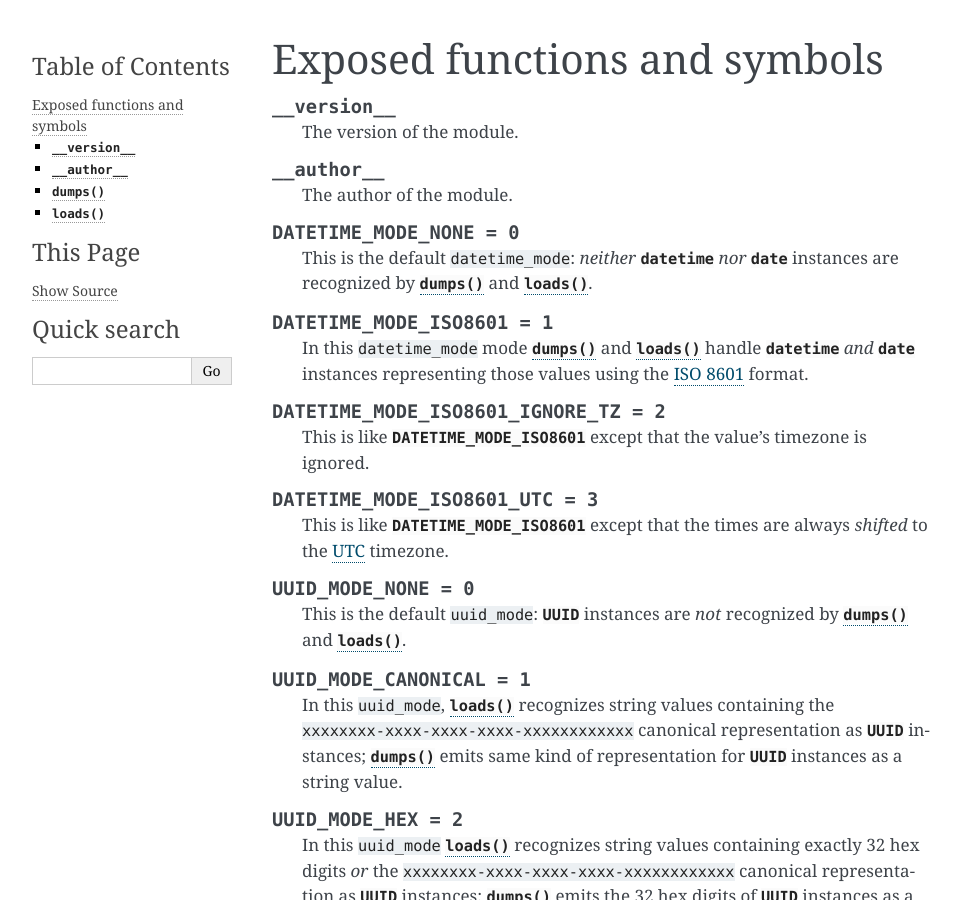
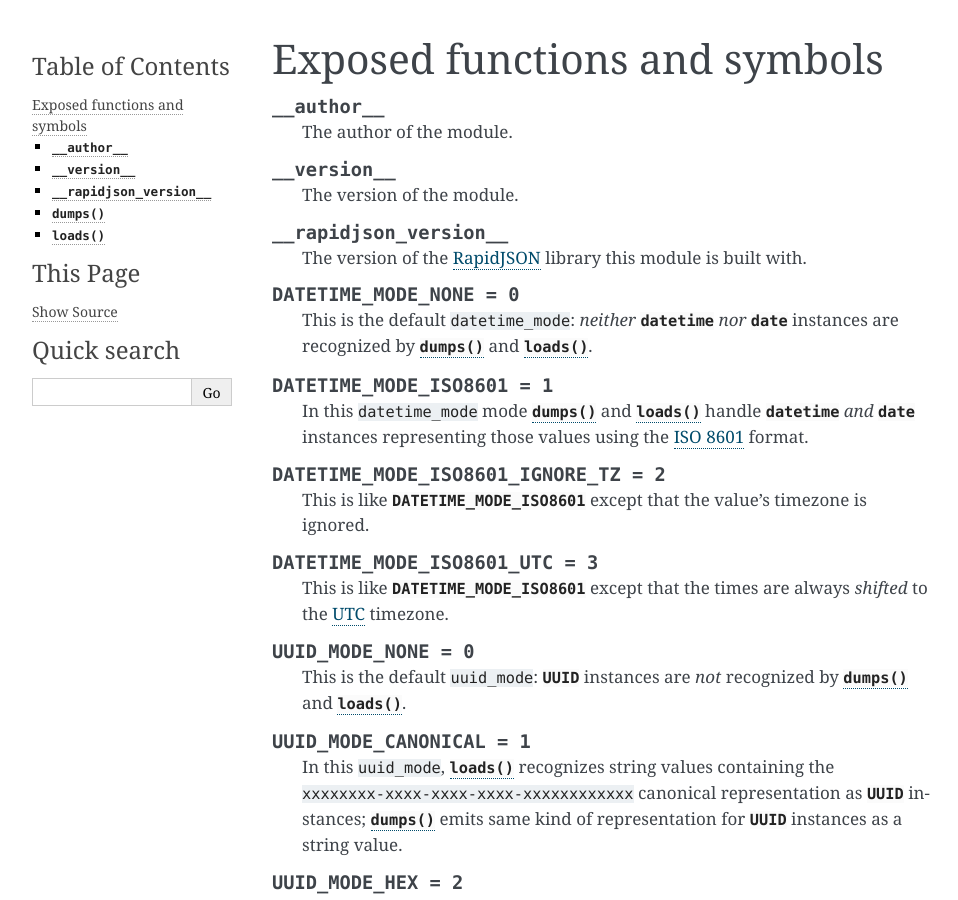
Before and after one commit to python-rapidjson/python-rapidjson, a Sphinx documentation site: the page built from docs/api.rst, in a window 1280 px wide and 900 px high. Shown: the whole window, without its empty margins (148-1106 px from the left). Built offline with Sphinx 7.4.7, drawn with Linux system fonts in a browser that asks for light colours.

Commit message:
Mention the new __rapidjson_version__ module attribute

```diff
--- a/docs/api.rst
+++ b/docs/api.rst
@@ -4,13 +4,17 @@
 
 .. default-domain:: py
 
+.. data:: __author__
+
+   The author of the module.
+
 .. data:: __version__
 
    The version of the module.
 
-.. data:: __author__
+.. data:: __rapidjson_version__
 
-   The author of the module.
+   The version of the RapidJSON_ library this module is built with.
 
 .. data:: DATETIME_MODE_NONE = 0
 
@@ -365,4 +369,5 @@
 
 
 .. _ISO 8601: https://en.wikipedia.org/wiki/ISO_8601
+.. _RapidJSON: https://github.com/miloyip/rapidjson
 .. _UTC: https://en.wikipedia.org/wiki/Coordinated_Universal_Time
```
